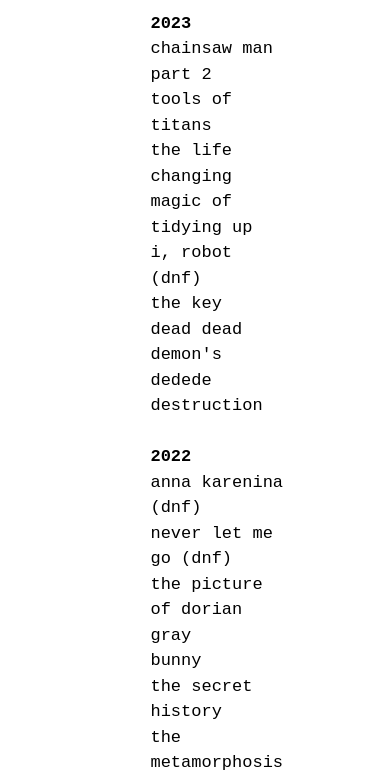
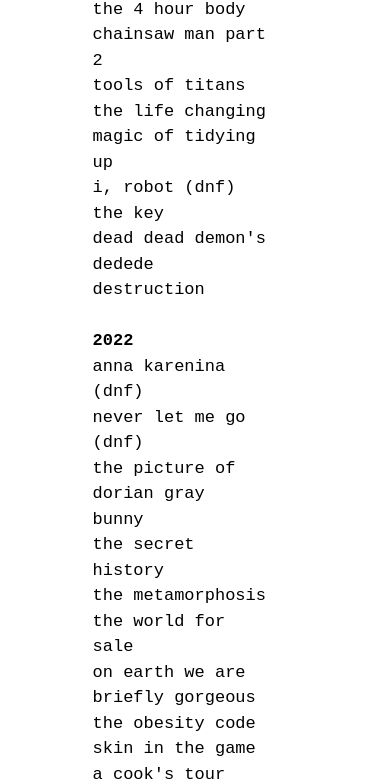
Before and after one commit to eigenott/eigenott.github.io, a plain HTML site: page blog/reading.html in a window 390 px wide. Shown: the part 162-942 px from the top of the page. Drawn offline with nearby package versions, Linux system fonts and the light colour scheme.

Commit message:
mobile css

```diff
--- a/blog/reading.html
+++ b/blog/reading.html
@@ -20,6 +20,8 @@
             <h1>reading</h1>
             <p>
                 <b>2023</b> <br>
+
+                the 4 hour body<br>
                 chainsaw man part 2<br>
                 tools of titans<br>
                 the life changing magic of tidying up<br>
--- a/style.css
+++ b/style.css
@@ -14,17 +14,12 @@ img{
 
 
 #contain{
-    padding:3em;
-}
-
-.content-img{
-    max-width:18%;
-    float:left;
+    padding:3vw;
 }
 
 .content{
     margin-left:18%;
-    padding-left:2.5em;
+    padding-left:2.5vw;
 	width:50%;
 }
 
```
